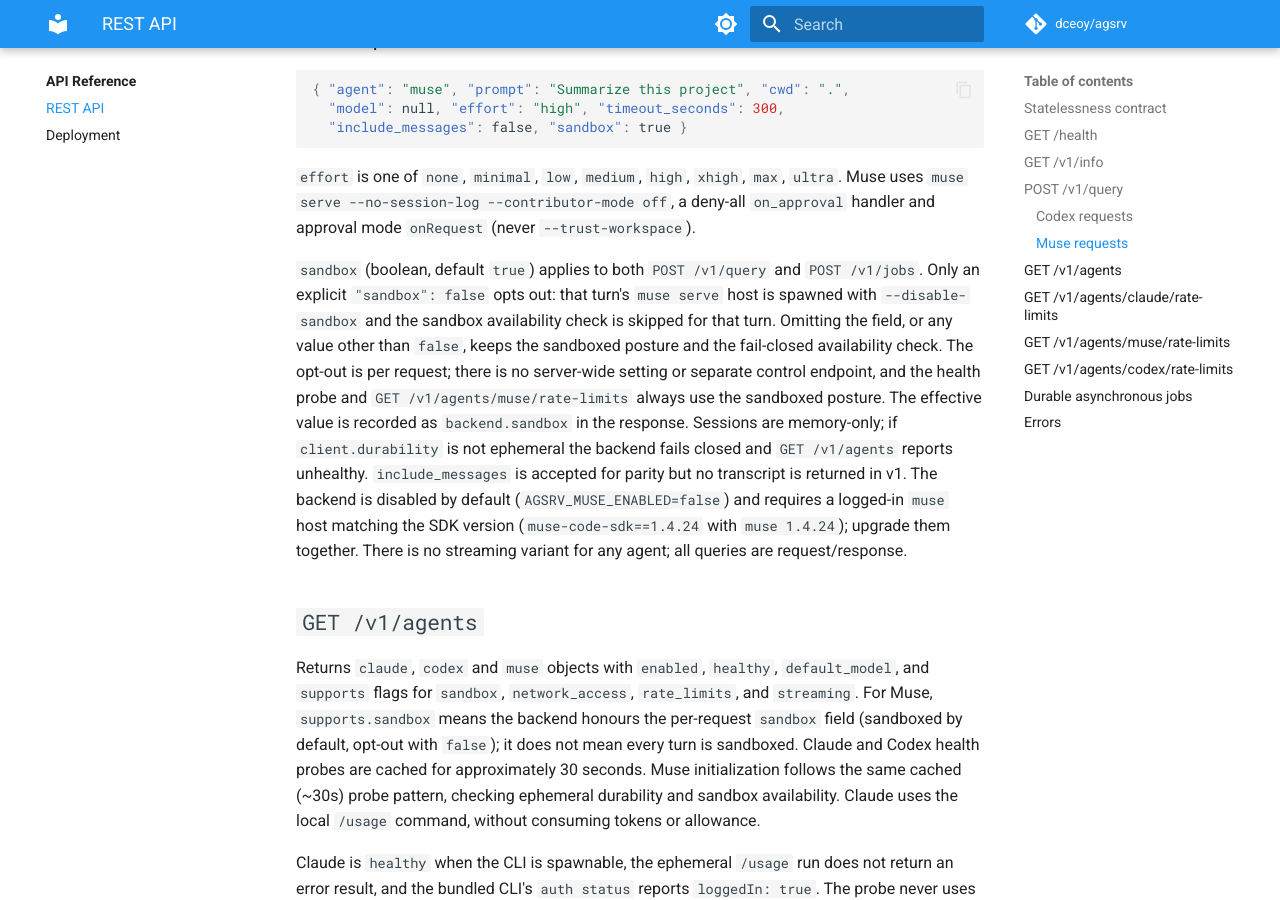
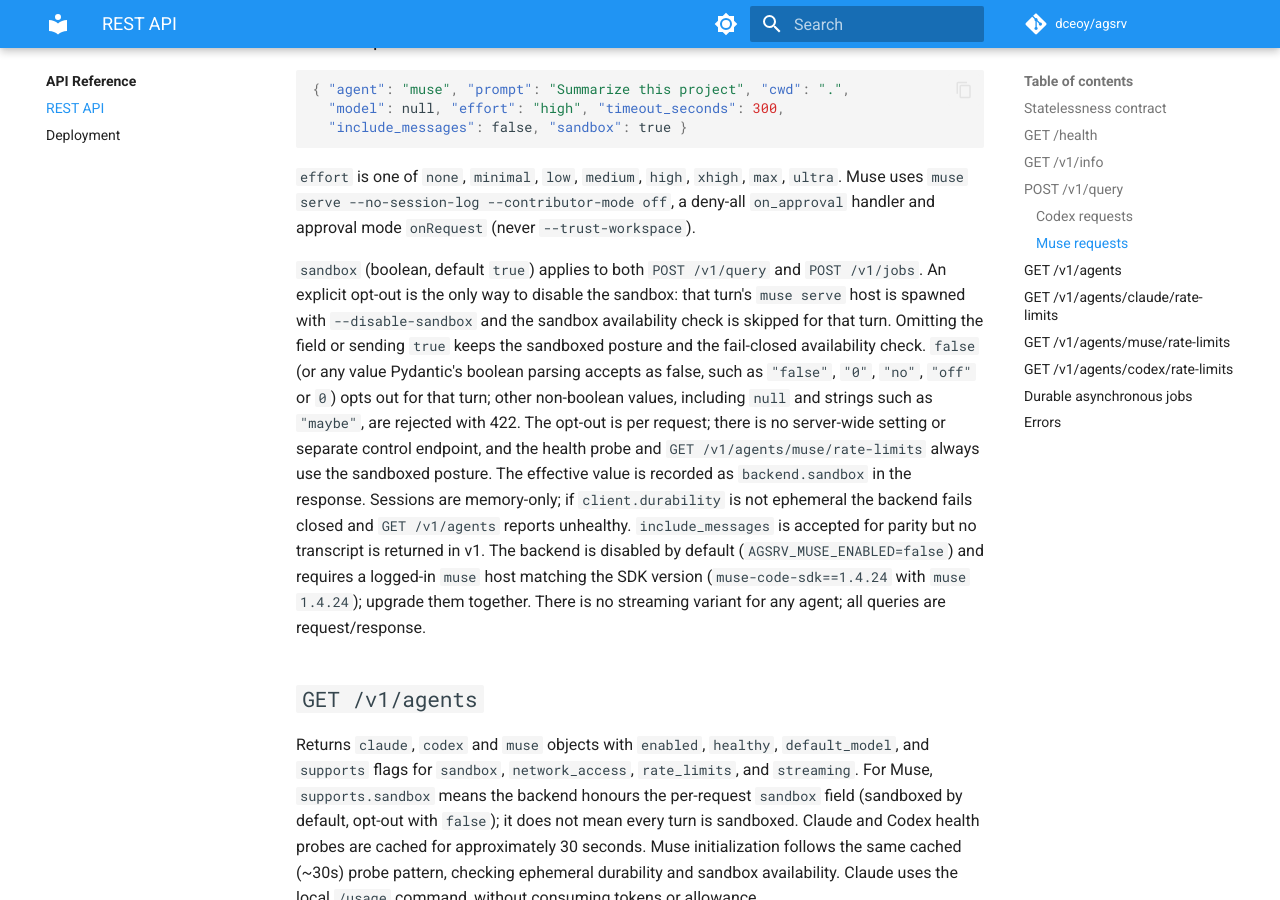
Before and after one commit to dceoy/agsrv, an MkDocs documentation site: the page built from docs/api/rest-api.md, in a window 1280 px wide and 900 px high, scrolled down 3948 px. Built offline with MkDocs 1.6.1 and Material for MkDocs 9.7.7, drawn with Linux system fonts in a browser that asks for light colours; comment, search, counter and statistics services are not loaded.

Commit message:
Address PR #16 R1 review: fix sandbox docs, pin bool coercion, rewrap README
- docs/api/rest-api.md: describe Pydantic lax-bool behaviour ("false"/0 opt out; null/"maybe" -> 422)
- tests/test_muse.py: pin "sandbox": "false" coercing to sandbox=False
- README.md: rewrap Muse paragraph

Co-Authored-By: Claude Sonnet 5.5 <noreply@anthropic.com>

```diff
--- a/docs/api/rest-api.md
+++ b/docs/api/rest-api.md
@@ -192,11 +192,14 @@ deny-all `on_approval` handler and approval mode `onRequest` (never
 `--trust-workspace`).
 
 `sandbox` (boolean, default `true`) applies to both `POST /v1/query` and
-`POST /v1/jobs`. Only an explicit `"sandbox": false` opts out: that turn's
-`muse serve` host is spawned with `--disable-sandbox` and the sandbox
-availability check is skipped for that turn. Omitting the field, or any value
-other than `false`, keeps the sandboxed posture and the fail-closed
-availability check. The opt-out is per request; there is no server-wide
+`POST /v1/jobs`. An explicit opt-out is the only way to disable the sandbox:
+that turn's `muse serve` host is spawned with `--disable-sandbox` and the
+sandbox availability check is skipped for that turn. Omitting the field or
+sending `true` keeps the sandboxed posture and the fail-closed availability
+check. `false` (or any value Pydantic's boolean parsing accepts as false, such
+as `"false"`, `"0"`, `"no"`, `"off"` or `0`) opts out for that turn; other
+non-boolean values, including `null` and strings such as `"maybe"`, are
+rejected with 422. The opt-out is per request; there is no server-wide
 setting or separate control endpoint, and the health probe and
 `GET /v1/agents/muse/rate-limits` always use the sandboxed posture. The
 effective value is recorded as `backend.sandbox` in the response. Sessions are
```
Also changed, not shown: README.md (+6 -5 lines), 1 other file.
